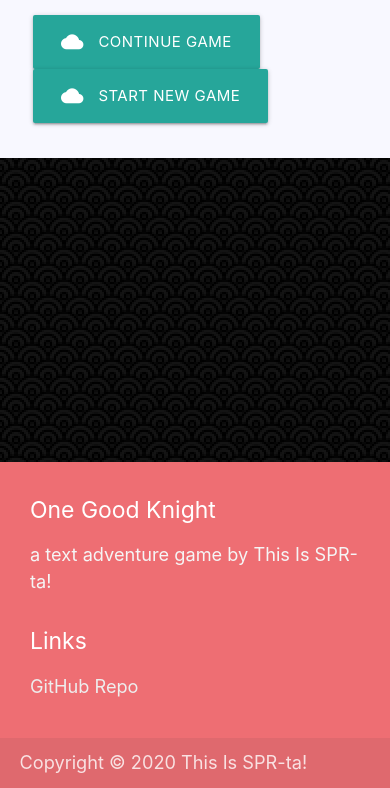
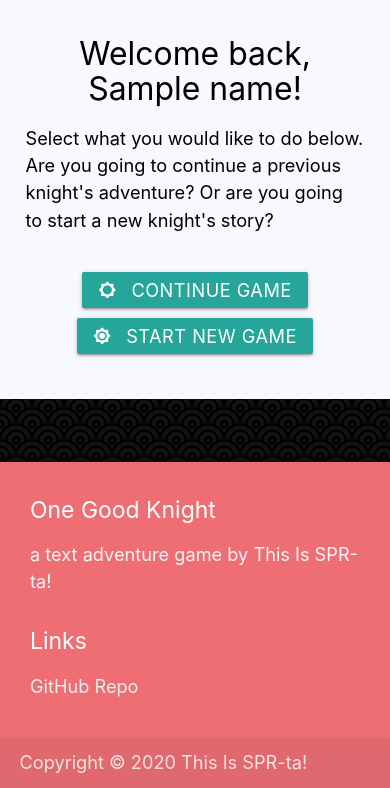
Before and after one commit to origamiunicorn/this-is-spr-ta, a Node server app: template views/profile.handlebars in a window 390 px wide. Shown: the part 56-844 px from the top of the page. Run offline with Node 20, Linux system fonts and the light colour scheme; the template is opened without the code that fills it: most values are stand-ins (such as "Sample title", 1, 10 or a date in 2020); some libraries are stand-ins or nearby versions.

Commit message:
Updating styles and profile.handlebars to render page mobile responsive in an easy to read and view format. Adding in additional text and greeting.

```diff
--- a/public/styles/styles.css
+++ b/public/styles/styles.css
@@ -67,7 +67,7 @@ form .error{
 }
 
 .gamecards {
-
+  background-color: aquamarine;
 }
 
 @media (max-width: 640px){
@@ -89,6 +89,16 @@ body {
     width: 100%;
   }
 
+  .mobile-center {
+    text-align: center;
+  }
+
+  .mobile-buttons {
+    text-align: center;
+    margin-bottom: 10px;
+    font-size: 1.3rem;
+  }
+
   .gameoffset {
     width: 80%;
   }
--- a/routes/apiRoutes.js
+++ b/routes/apiRoutes.js
@@ -31,7 +31,7 @@ module.exports = function (app, passport) {
   // Route for logging user out
   app.get("/logout", function (req, res) {
     req.session.destroy(function (err) {
-      res.redirect('/');
+      res.render('index');
     });
   });
 
--- a/views/profile.handlebars
+++ b/views/profile.handlebars
@@ -1,13 +1,20 @@
-<div id="home">
-    <div class="container">
-        <div class="row">
-            <div class="col-12">
-                <a class="waves-effect waves-light btn-large" href="/game"><i
-                        class="material-icons left">cloud</i>Continue Game</a>
-                <a class="waves-effect waves-light btn-large" href="/start"><i
-                        class="material-icons left">cloud</i>Start New Game</a>
-            </div>
-
-        </div>
+<div class="row">
+    <div class="col s12">
+        <h4 class="mobile-center">Welcome back, {{name}}!</h4>
+        <p>
+            Select what you would like to do below. Are you going to continue a previous knight's adventure? Or are you
+            going to start a new knight's story?
+        </p>
     </div>
 </div>
+
+<div class="row">
+    <div class="col s12 center-align">
+        <a class="waves-effect waves-light btn mobile-buttons" href="/game"><i
+                class="material-icons left">brightness_5</i>Continue
+            Game</a>
+        <a class="waves-effect waves-light btn mobile-buttons" href="/start"><i
+                class="material-icons left">brightness_7</i>Start
+            New Game</a>
+    </div>
+</div>
```
Lines whose indentation alone changed are shown as unchanged.
